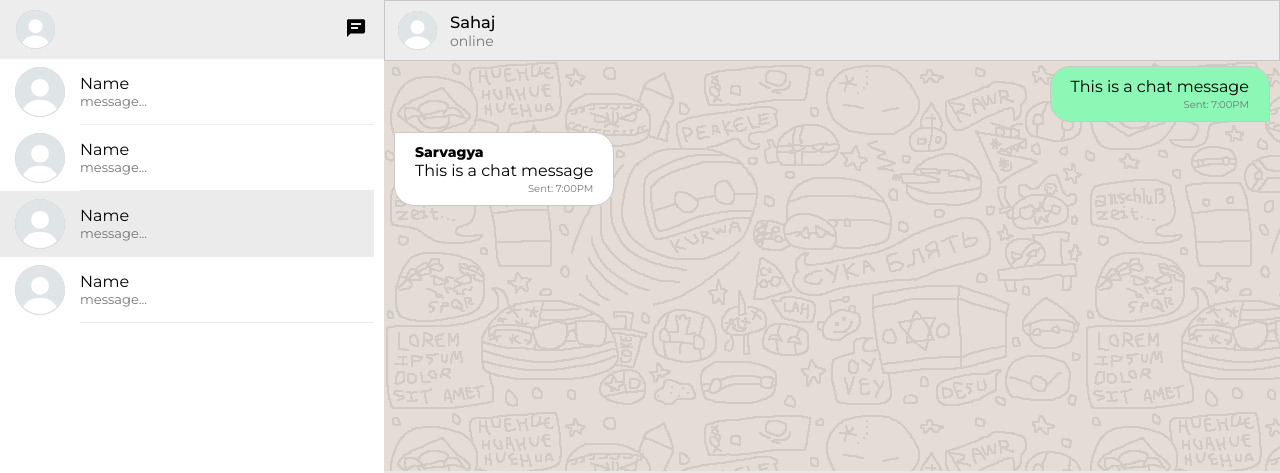
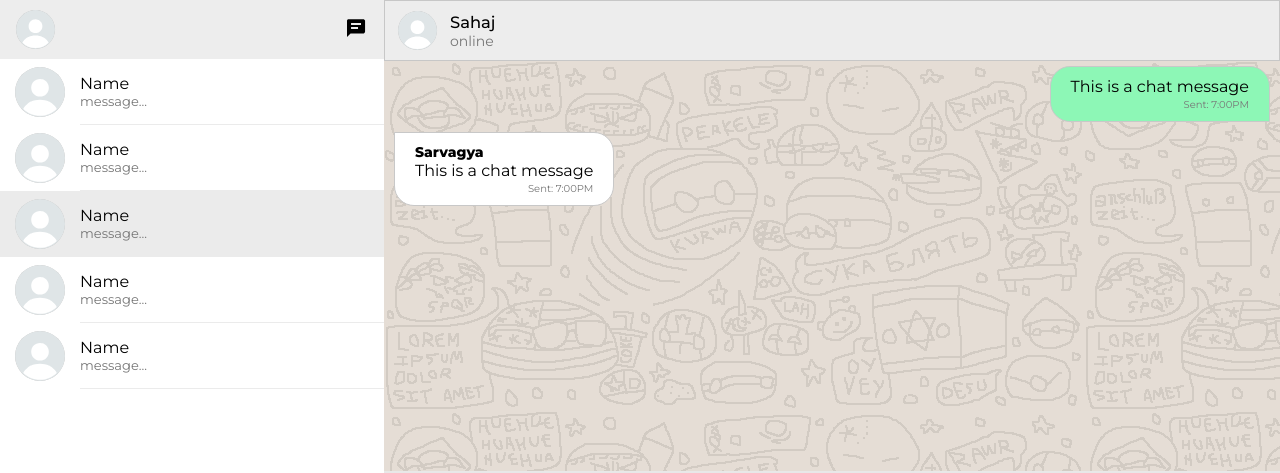
Before and after one commit to sarvagya2545/chat-app-react, a React (Create React App) app in the folder client/: page /chat in a window 1280 px wide. Shown: the top 473 px of the page. Built offline with nearby package versions, Linux system fonts and the light colour scheme.

Commit message:
Apply custom scroll bar in chat rooms list

```diff
--- a/client/src/components/chat/ChatRooms.js
+++ b/client/src/components/chat/ChatRooms.js
@@ -10,6 +10,7 @@ class ChatRooms extends Component {
                 <ChatRoomListItem/>
                 <ChatRoomListItem selected/>
                 <ChatRoomListItem/>
+                <ChatRoomListItem/>
             </ul>
         );
     }
--- a/client/src/scss/base/_variables.scss
+++ b/client/src/scss/base/_variables.scss
@@ -17,7 +17,7 @@ $color-secondary: #00FF38;
 
 // misc. colors
 $color-form-placeholders: #959595;
-
+$color-scroll-bar: #cccccc;
 
 // lengths
 // profile pic size:
--- a/client/src/scss/components/_chat_panel.scss
+++ b/client/src/scss/components/_chat_panel.scss
@@ -1,6 +1,8 @@
 .chat-panel {
     width: 30%;
     height: 100vh;
+    display: flex;
+    flex-direction: column;
 
     &-header {
         background-color: $color-grey-light;
@@ -15,6 +17,24 @@
     }
 
     ul {
-        padding-right: $space-scroll;
+        // padding-right: $space-scroll;
+        flex: 1;
+        overflow: scroll;
+    }
+
+    ::-webkit-scrollbar {
+        width: 10px;
+    }
+
+    /* Track */
+    ::-webkit-scrollbar-track {
+        border-radius: 10px;
+        width: $space-scroll;
+    }
+
+    /* Handle */
+    ::-webkit-scrollbar-thumb {
+        background: $color-scroll-bar;
+        border-radius: 0;
     }
 }
```
